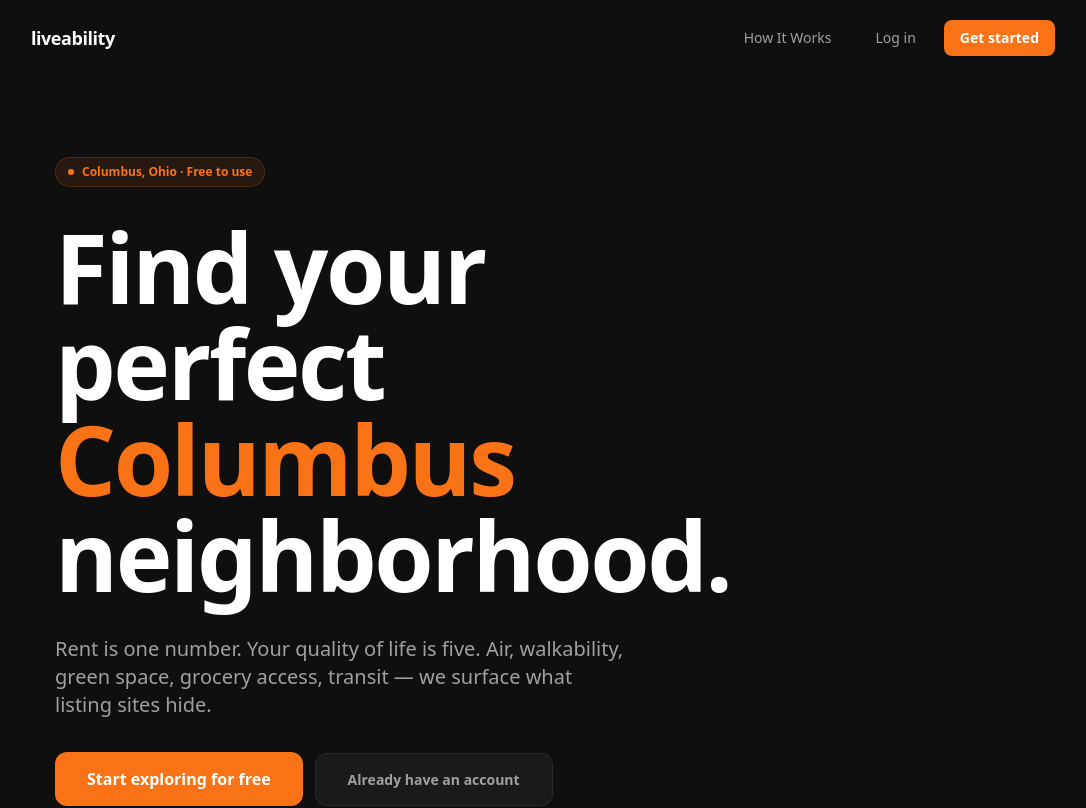
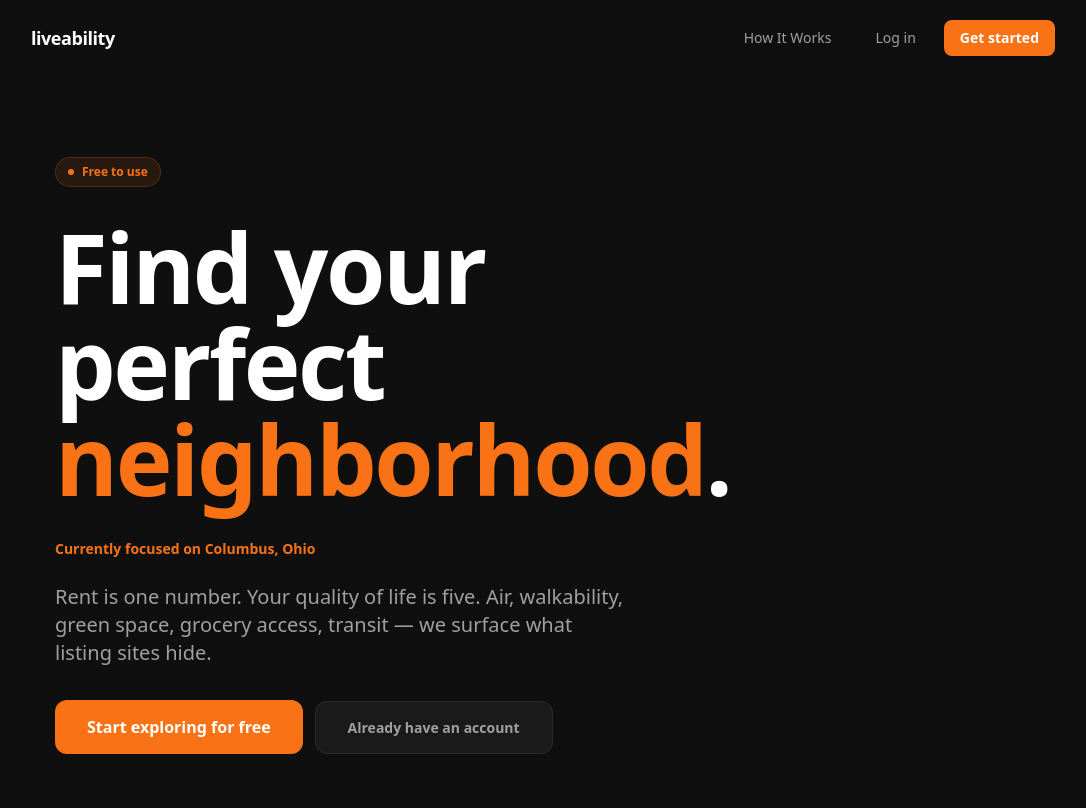
Before and after one commit to tinolinokonst/liveability, a Next.js app: page / in a window 1280 px wide. Shown: the top 808 px of the page, without its empty margins (97-1183 px from the left). Built offline with nearby package versions, Linux system fonts and the light colour scheme; no server answers.

Commit message:
copy: generalize headlines, clarify Columbus OH as current coverage area

```diff
--- a/app/auth/page.tsx
+++ b/app/auth/page.tsx
@@ -64,7 +64,10 @@ function AuthForm() {
             liveability
           </Link>
           <p style={{ color: '#a0a0a0' }} className="text-sm mt-2">
-            Columbus, Ohio neighborhood intelligence
+            Neighborhood intelligence beyond the listing
+          </p>
+          <p className="text-xs font-semibold mt-1" style={{ color: '#f97316' }}>
+            Currently covering Columbus, Ohio
           </p>
         </div>
 
--- a/app/dashboard/page.tsx
+++ b/app/dashboard/page.tsx
@@ -97,9 +97,12 @@ export default function Dashboard() {
       <div className="max-w-4xl mx-auto px-6 py-8">
         {/* Page title */}
         <div className="mb-8">
-          <h1 className="text-3xl font-black text-white mb-2">Columbus, Ohio</h1>
+          <h1 className="text-3xl font-black text-white mb-2">Find your next neighborhood</h1>
           <p style={{ color: '#a0a0a0' }} className="text-sm">
             Search any address or explore neighborhood rankings
+          </p>
+          <p className="text-xs font-semibold mt-1" style={{ color: '#f97316' }}>
+            Currently covering Columbus, Ohio
           </p>
         </div>
 
@@ -178,9 +181,9 @@ export default function Dashboard() {
             className="rounded-2xl p-6"
             style={{ backgroundColor: '#1a1a1a', border: '1px solid #2a2a2a' }}
           >
-            <h2 className="text-white font-bold mb-1">Columbus Neighborhoods</h2>
+            <h2 className="text-white font-bold mb-1">Neighborhoods</h2>
             <p style={{ color: '#a0a0a0' }} className="text-xs mb-6">
-              Adjust the sliders to rank neighborhoods based on what matters to you
+              Adjust the sliders to rank neighborhoods based on what matters to you. Currently covering Columbus, Ohio.
             </p>
             <NeighborhoodFinder userId={userId} />
           </div>
--- a/app/layout.tsx
+++ b/app/layout.tsx
@@ -3,12 +3,12 @@ import "./globals.css";
 import TransitionWrapper from "@/components/TransitionWrapper";
 
 export const metadata: Metadata = {
-  title: "Liveability — Find your perfect Columbus neighborhood",
+  title: "Liveability — Find your perfect neighborhood",
   description:
-    "Search any Columbus, OH address or browse neighborhood rankings by air quality, walkability, green space, grocery access, and transit.",
+    "Browse neighborhood rankings and address-level scores for air quality, walkability, green space, grocery access, and transit. Currently available for Columbus, OH.",
   openGraph: {
-    title: "Liveability — Columbus, Ohio",
-    description: "Find your perfect Columbus neighborhood beyond just rent.",
+    title: "Liveability — Find your perfect neighborhood",
+    description: "Find your perfect neighborhood beyond just rent. Currently available for Columbus, Ohio.",
   },
 };
 
--- a/app/page.tsx
+++ b/app/page.tsx
@@ -33,7 +33,7 @@ export default function Home() {
             style={{ backgroundColor: '#f973161a', color: '#f97316', border: '1px solid #f9731633' }}
           >
             <span className="w-1.5 h-1.5 rounded-full bg-[#f97316]" />
-            Columbus, Ohio · Free to use
+            Free to use
           </motion.div>
 
           <motion.h1
@@ -43,9 +43,18 @@ export default function Home() {
             className="text-6xl sm:text-7xl lg:text-8xl font-black text-white leading-[0.95] mb-8 tracking-tight"
           >
             Find your perfect<br />
-            <span style={{ color: '#f97316' }}>Columbus</span><br />
-            neighborhood.
+            <span style={{ color: '#f97316' }}>neighborhood</span>.
           </motion.h1>
+
+          <motion.p
+            initial={{ opacity: 0, y: 0 }}
+            animate={{ opacity: 1, y: 0 }}
+            transition={{ duration: 0.7, ease: 'easeOut', delay: 0.15 }}
+            className="text-sm font-semibold mb-6"
+            style={{ color: '#f97316' }}
+          >
+            Currently focused on Columbus, Ohio
+          </motion.p>
 
           <motion.p
             initial={{ opacity: 0, y: 24 }}
```
